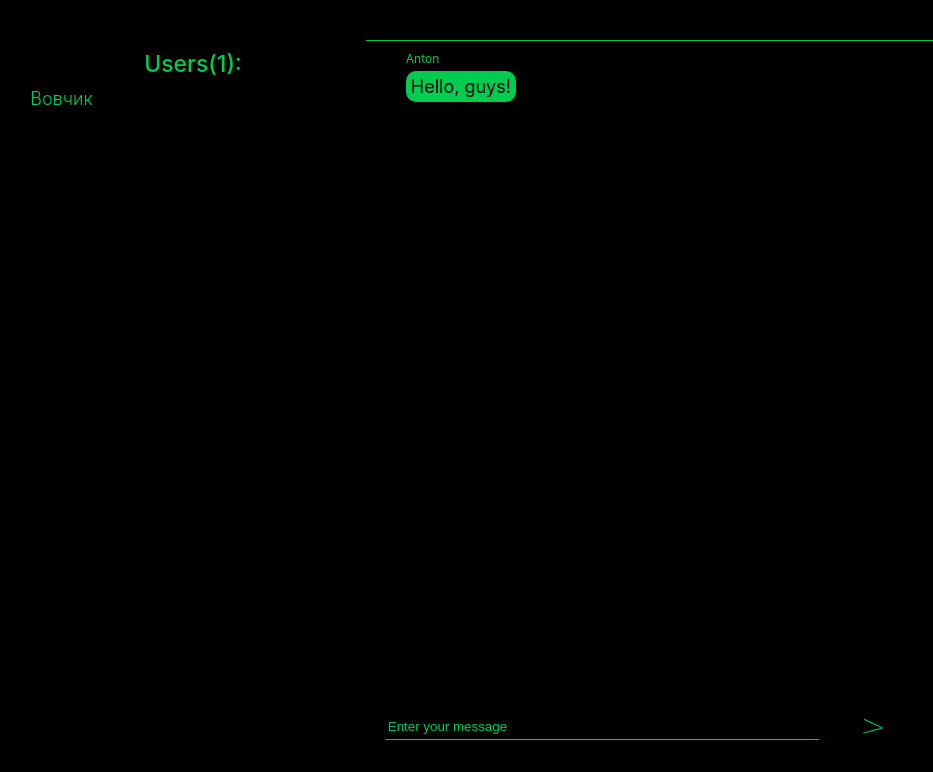
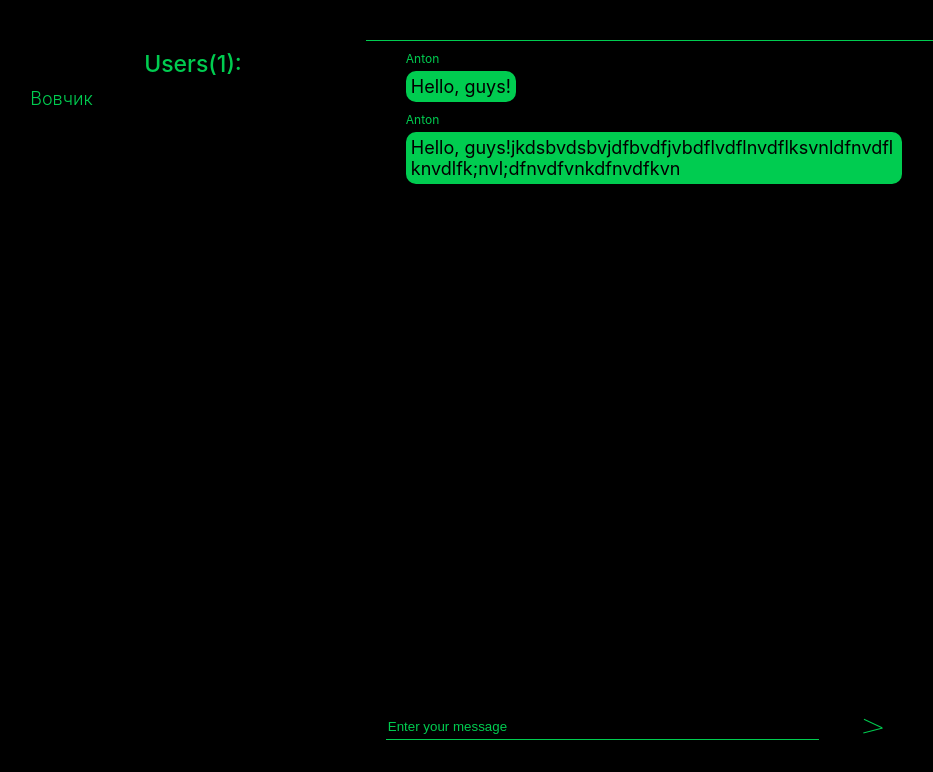
Before and after one commit to Scal3/chat, a React (Create React App) app: page / in a window 1280 px wide. Shown: the top 772 px of the page, without its empty margins (159-1092 px from the left). Built offline with nearby package versions, Linux system fonts and the light colour scheme; no server answers.

Commit message:
feat/add message word-break

```diff
--- a/src/components/ChatWindow/ChatWindow.css
+++ b/src/components/ChatWindow/ChatWindow.css
@@ -27,6 +27,7 @@
 .chat-window__message-text {
     margin: 0;
     font-size: 16px;
+    word-break: break-all;
 }
 
 .chat-window__message-user {
--- a/src/components/ChatWindow/ChatWindow.js
+++ b/src/components/ChatWindow/ChatWindow.js
@@ -12,6 +12,12 @@ function ChatWindow() {
             <p className="chat-window__message-text">Hello, guys!</p>
           </div>
         </div>
+        <div className="chat-window__message-container">
+          <span className="chat-window__message-user">Anton</span>
+          <div className="chat-window__message-background">
+            <p className="chat-window__message-text">Hello, guys!jkdsbvdsbvjdfbvdfjvbdflvdflnvdflksvnldfnvdflknvdlfk;nvl;dfnvdfvnkdfnvdfkvn</p>
+          </div>
+        </div>
       </div>
       <form className="chat-window__form">
         <input className="chat-window__input" type="text" placeholder="Enter your message"/>
```
